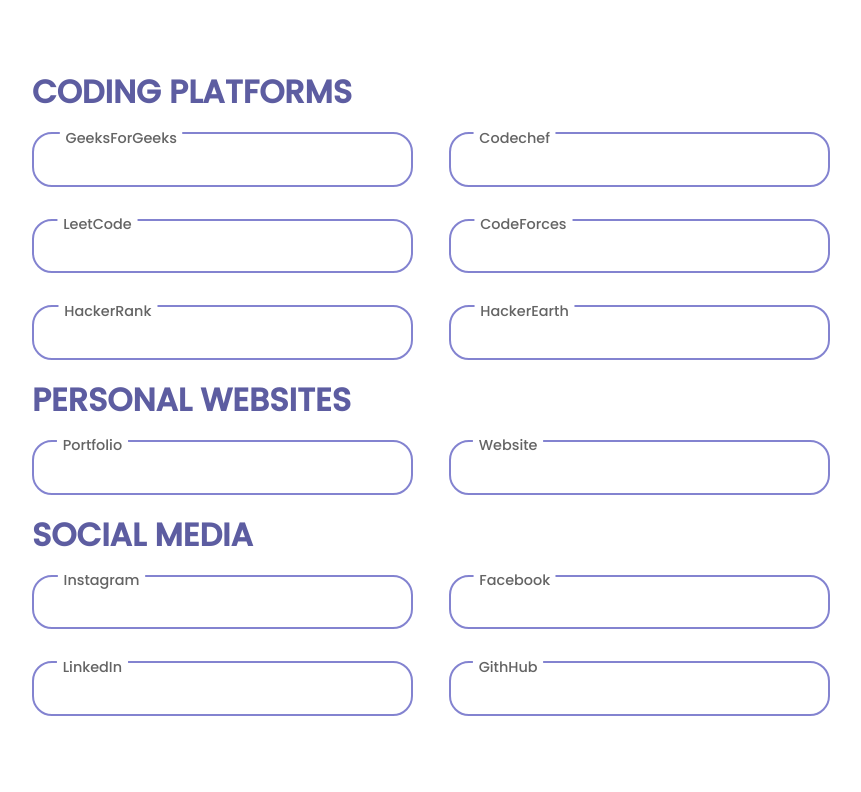
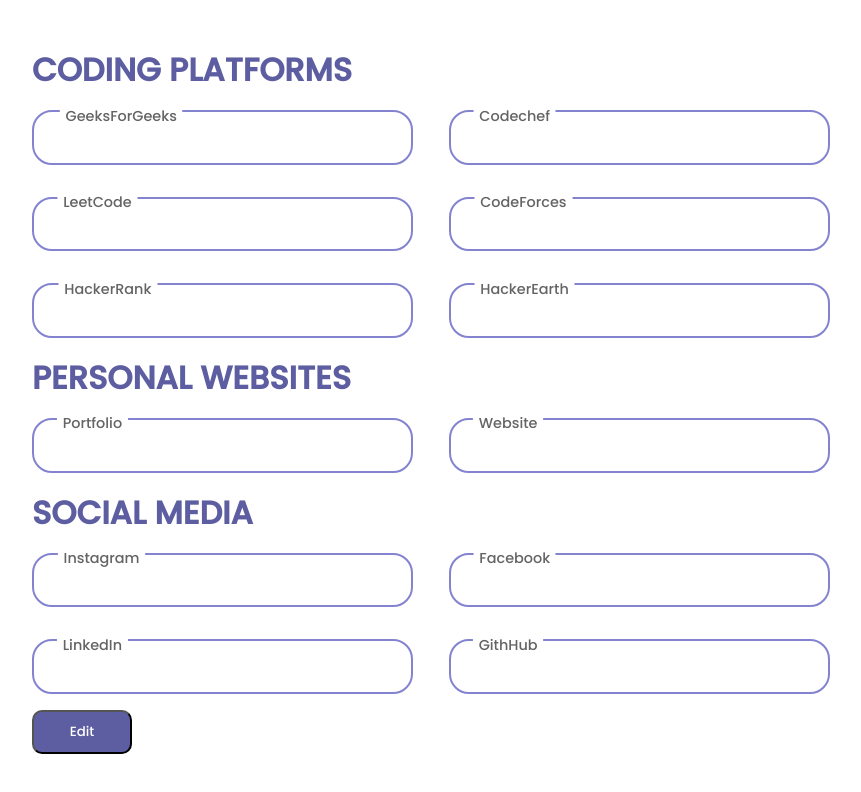
Before and after one commit to jaditi930/LinkHub, a React (Create React App) app in the folder linkhub/: page /edit in a window 1280 px wide. Shown: the top 792 px of the page, without its empty margins (224-1085 px from the left). Built offline with nearby package versions, Linux system fonts and the light colour scheme; no server answers; a web font is replaced by a local one.

Commit message:
Edit form done

```diff
--- a/linkhub/src/App.js
+++ b/linkhub/src/App.js
@@ -12,16 +12,23 @@
 function App() {
   const [token,setToken]=useState("");
   const [nav,setNav]=useState("none");
-  const [user,setUser]=useState("");
+  // const [user,setUser]=useState("");
+  function LogOut(){
+    // setUser("")
+    setToken("")
+    localStorage.removeItem("acces_token")
+    localStorage.removeItem("username")
+
+  }
   return (
     <Router>
-      <NavBar nav={nav} user={user}/>
+      <NavBar nav={nav} />
     <Routes>
       <Route exact path="/" element={<Home/>}></Route>
-      <Route exact path="/login" element={<Login token={token} setToken={setToken} setNav={setNav} setUser={setUser}/>}></Route>
+      <Route exact path="/login" element={<Login token={token} setToken={setToken} setNav={setNav}/>}></Route>
       <Route path="/signup" element={<SignUp/>}></Route>
       <Route path="/create" element={<Create/>}></Route>
-      {/* <Route path="/edit" element={<Edit token={token} setToken={setToken}/>}></Route> */}
+      <Route path="/edit" element={<Edit/>}></Route>
       <Route path="/:username" element={<View />}></Route>
     </Routes>
   </Router>
--- a/linkhub/src/components/Edit.js
+++ b/linkhub/src/components/Edit.js
@@ -1,21 +1,25 @@
 import axios from "axios";
-import { useEffect,useHistory, useState } from "react";
-export default function Create(props){
-    const history=useHistory();
+import { useEffect, useState } from "react";
+
+export default function Edit(props){
     const [linksHub,setLinksHub]=useState([])
-    const user=history.location.pathname.split("/")[-1]
     useEffect(()=>{(async()=> {
-            await axios.get(`https://linkhub-api-pnmu.onrender.com/${user}`,
+            console.log(props.user)
+            await axios.get(`https://linkhub-api-pnmu.onrender.com/${localStorage.getItem("username")}`,
             {
                 headers:{
-                  'Authorization':`Bearer ${props.token}`,
+                  'Authorization':`Bearer ${localStorage.getItem("access_token")}`,
                 //   'Content-Type': 'multipart/form-data'
                 }
-            }
+            })
             .then((response)=>{
                 setLinksHub(response.data)
+                console.log(response.data)
             })
-            )
+            .catch((err)=>{
+                console.log(err)
+            })
+
         }
         )()
     },[]
@@ -39,9 +43,9 @@
 
         }
         console.log(linkhub)
-        await axios.post("https://linkhub-api-pnmu.onrender.com/create",linkhub,{
+        await axios.post("https://linkhub-api-pnmu.onrender.com/edit",linkhub,{
             headers:{
-              'Authorization':`Bearer ${props.token}`,
+              'Authorization':`Bearer ${localStorage.getItem("access_token")}`,
             //   'Content-Type': 'multipart/form-data'
             }
           },)
@@ -51,49 +55,95 @@
           console.log(err))
     }
     return (
-        <form action="">
-            <div>
-                <input type="text" name="gfg" id="gfg" placeholder="GeeksForGeeks"/>
+<div className="bg">
+          <form action="" className="create_form">
+            <h1 className="create_title">CODING PLATFORMS</h1>
+            <div className="flex">
+
+                <div className="inputGroup r">
+                    <input  type="text" name="gfg" id="gfg" required="" autoComplete="off"
+                    defaultValue={linksHub.gfg}/>
+                    <label htmlFor="gfg">GeeksForGeeks</label>
+                </div>
+                <div className="inputGroup">
+                <input type="text" name="codechef" id="codechef" required="" autoComplete="off"
+                 defaultValue={linksHub.codechef}/>
+                    <label htmlFor="codechef">Codechef</label>
+                </div>
+
             </div>
-            <div>
-                <input type="text" name="codechef" id="codechef" placeholder="Codechef"/>
+
+        <div className="flex">
+        <div className="inputGroup r">
+                <input  type="text" name="leetcode" id="leetcode" className="rmargin"
+                 defaultValue={linksHub.leetcode}/>
+                <label htmlFor="leetcode">LeetCode</label>
             </div>
-            <div>
-                <input type="text" name="leetcode" id="leetcode" placeholder="LeetCode"/>
+            <div className="inputGroup">
+                <input  type="text" name="codeforces" id="codeforces"
+                 defaultValue={linksHub.codeforces}/>
+                <label htmlFor="codeforces">CodeForces</label>
             </div>
-            <div>
-                <input type="text" name="codeforces" id="codeforces" placeholder="CodeForces"/>
+        </div>
+
+            <div className="flex">
+                <div className="inputGroup r">
+                    <input  type="text" name="hackerrank" id="hackerrank" className="rmargin"
+                     defaultValue={linksHub.hackerrank}/>
+                    <label htmlFor="hackerrank">HackerRank</label>
+                </div>
+                <div className="inputGroup">
+                    <input  type="text" name="hackerearth" id="hackerearth"
+                     defaultValue={linksHub.hackerearth}/>
+                    <label htmlFor="hackerearth">HackerEarth</label>
+                </div>
             </div>
-            <div>
-                <input type="text" name="hackerrank" id="hackerrank" placeholder="HackerRank"/>
+            <h1 className="create_title">PERSONAL WEBSITES</h1>
+            <div className="flex">
+            <div className="inputGroup r">
+                <input  type="text" name="portfolio" id="portfolio" className="rmargin"
+                 defaultValue={linksHub.portfolio}/>
+                <label htmlFor="portfolio">Portfolio</label>
             </div>
-            <div>
-                <input type="text" name="hackerearth" id="hackerearth" placeholder="HackerEarth"/>
+            <div className="inputGroup">
+                <input  type="text" name="website" id="website"
+                 defaultValue={linksHub.website}/>
+                <label htmlFor="website">Website</label>
             </div>
-            <div>
-                <input type="text" name="portfolio" id="portfolio" placeholder="Portfolio"/>
             </div>
-            <div>
-                <input type="text" name="website" id="website" placeholder="Website"/>
+            <h1 className="create_title">SOCIAL MEDIA</h1>
+        <div className="flex">
+            <div className="inputGroup r">
+                    <input  type="text" name="instagram" id="instagram" className="rmargin"
+                     defaultValue={linksHub.instagram}/>
+                    <label htmlFor="instagram">Instagram</label>
             </div>
-            <div>
-                <input type="text" name="instagram" id="instagram" placeholder="Instagram"/>
+            <div className="inputGroup">
+                <input  type="text" name="facebook" id="facebook"
+                 defaultValue={linksHub.facebook}/>
+                <label htmlFor="facebook">Facebook</label>
             </div>
-            <div>
-                <input type="text" name="linkedin" id="linkedin" placeholder="LinkedIn"/>
+        </div>
+
+        <div className="flex">
+        <div className="inputGroup r">
+                <input type="text" name="linkedin" id="linkedin" className="rmargin"
+                 defaultValue={linksHub.linkedin}/>
+                <label htmlFor="linkedin">LinkedIn</label>
+        </div>
+        <div className="inputGroup">
+                <input  type="text" name="github" id="github"
+                 defaultValue={linksHub.github}/>
+                <label htmlFor="github">GithHub</label>
             </div>
-            <div>
-                <input type="text" name="facebook" id="facebook" placeholder="Facebook"/>
-            </div>
-            <div>
-                <input type="text" name="github" id="github" placeholder="Github"/>
-            </div>
-            <div>
-                <button onClick={(e)=>{
+        </div>
+        <div>
+                <button className="create_btn" onClick={(e)=>{
                     e.preventDefault();
                     edit();
-                }}>Submit</button>
+                }}>Edit</button>
             </div>
-        </form>
+    </form>
+    </div>
     )
 }
--- a/linkhub/src/components/Login.js
+++ b/linkhub/src/components/Login.js
@@ -16,7 +16,8 @@
             console.log(response.data.token)
             localStorage.setItem("access_token",response.data.token)
             props.setNav("block")
-            props.setUser(user.username)
+            // props.setUser(user.username)
+            localStorage.setItem("username",user.username)
             navigate("/")
         })
         .catch((err)=>
--- a/linkhub/src/components/NavBar.js
+++ b/linkhub/src/components/NavBar.js
@@ -6,7 +6,7 @@
             <ul className="nav_ul">
                 <li className="nav_li"><Link to='/'>Home</Link></li>
                 <li className="nav_li"><Link to='/create'>Create</Link></li>
-                <li className="nav_li"><Link to={`/${props.user}`}>View</Link></li>
+                <li className="nav_li"><Link to={`/${localStorage.getItem("username")}`}>View</Link></li>
                 <li className="nav_li"><Link to='/edit'>Edit</Link></li>
                 <li className="nav_li right"><Link to='/logout'>Logout</Link></li>
 
--- a/linkhub/src/components/View.js
+++ b/linkhub/src/components/View.js
@@ -1,7 +1,5 @@
 import axios from "axios";
 import { useEffect,useState } from "react";
-import { useParams } from "react-router-dom";
-
 
 export default function View(){
     const [linksHub,setLinksHub]=useState([])
@@ -25,23 +23,23 @@
             <h1 className="create_title">CODING PLATFORMS</h1>
             <div className="flex">
 
-                <div class="inputGroup r">
-                    <input  type="text" name="gfg" id="gfg" required="" autocomplete="off" value={linksHub.gfg}/>
+                <div className="inputGroup r">
+                    <input  type="text" name="gfg" id="gfg" required="" autoComplete="off" value={linksHub.gfg}/>
                     <label htmlFor="gfg">GeeksForGeeks</label>
                 </div>
-                <div class="inputGroup">
-                <input type="text" name="codechef" id="codechef" required="" autocomplete="off" value={linksHub.codechef}/>
+                <div className="inputGroup">
+                <input type="text" name="codechef" id="codechef" required="" autoComplete="off" value={linksHub.codechef}/>
                     <label htmlFor="codechef">Codechef</label>
                 </div>
 
             </div>
 
         <div className="flex">
-        <div class="inputGroup r">
+        <div className="inputGroup r">
                 <input  type="text" name="leetcode" id="leetcode" class="rmargin" value={linksHub.leetcode}/>
                 <label htmlFor="leetcode">LeetCode</label>
             </div>
-            <div class="inputGroup">
+            <div className="inputGroup">
                 <input  type="text" name="codeforces" id="codeforces" value={linksHub.codeforces}/>
                 <label htmlFor="codeforces">CodeForces</label>
             </div>
@@ -52,40 +50,40 @@
                     <input  type="text" name="hackerrank" id="hackerrank" class="rmargin" value={linksHub.hackerrank}/>
                     <label htmlFor="hackerrank">HackerRank</label>
                 </div>
-                <div class="inputGroup">
+                <div className="inputGroup">
                     <input  type="text" name="hackerearth" id="hackerearth" value={linksHub.hackerearth}/>
                     <label htmlFor="hackerearth">HackerEarth</label>
                 </div>
             </div>
             <h1 className="create_title">PERSONAL WEBSITES</h1>
             <div className="flex">
-            <div class="inputGroup r">
+            <div className="inputGroup r">
                 <input  type="text" name="portfolio" id="portfolio" class="rmargin" value={linksHub.portfolio}/>
                 <label htmlFor="portfolio">Portfolio</label>
             </div>
-            <div class="inputGroup">
+            <div className="inputGroup">
                 <input  type="text" name="website" id="website" value={linksHub.website}/>
                 <label htmlFor="website">Website</label>
             </div>
             </div>
             <h1 className="create_title">SOCIAL MEDIA</h1>
         <div className="flex">
-            <div class="inputGroup r">
+            <div className="inputGroup r">
                     <input  type="text" name="instagram" id="instagram" class="rmargin" value={linksHub.instagram}/>
                     <label htmlFor="instagram">Instagram</label>
             </div>
-            <div class="inputGroup">
+            <div className="inputGroup">
                 <input  type="text" name="facebook" id="facebook" value={linksHub.facebook}/>
                 <label htmlFor="facebook">Facebook</label>
             </div>
         </div>
 
         <div className="flex">
-        <div class="inputGroup r">
+        <div className="inputGroup r">
                 <input type="text" name="linkedin" id="linkedin" class="rmargin" value={linksHub.linkedin}/>
                 <label htmlFor="linkedin">LinkedIn</label>
         </div>
-        <div class="inputGroup">
+        <div className="inputGroup">
                 <input  type="text" name="github" id="github" value={linksHub.github}/>
                 <label htmlFor="github">GithHub</label>
             </div>
```
